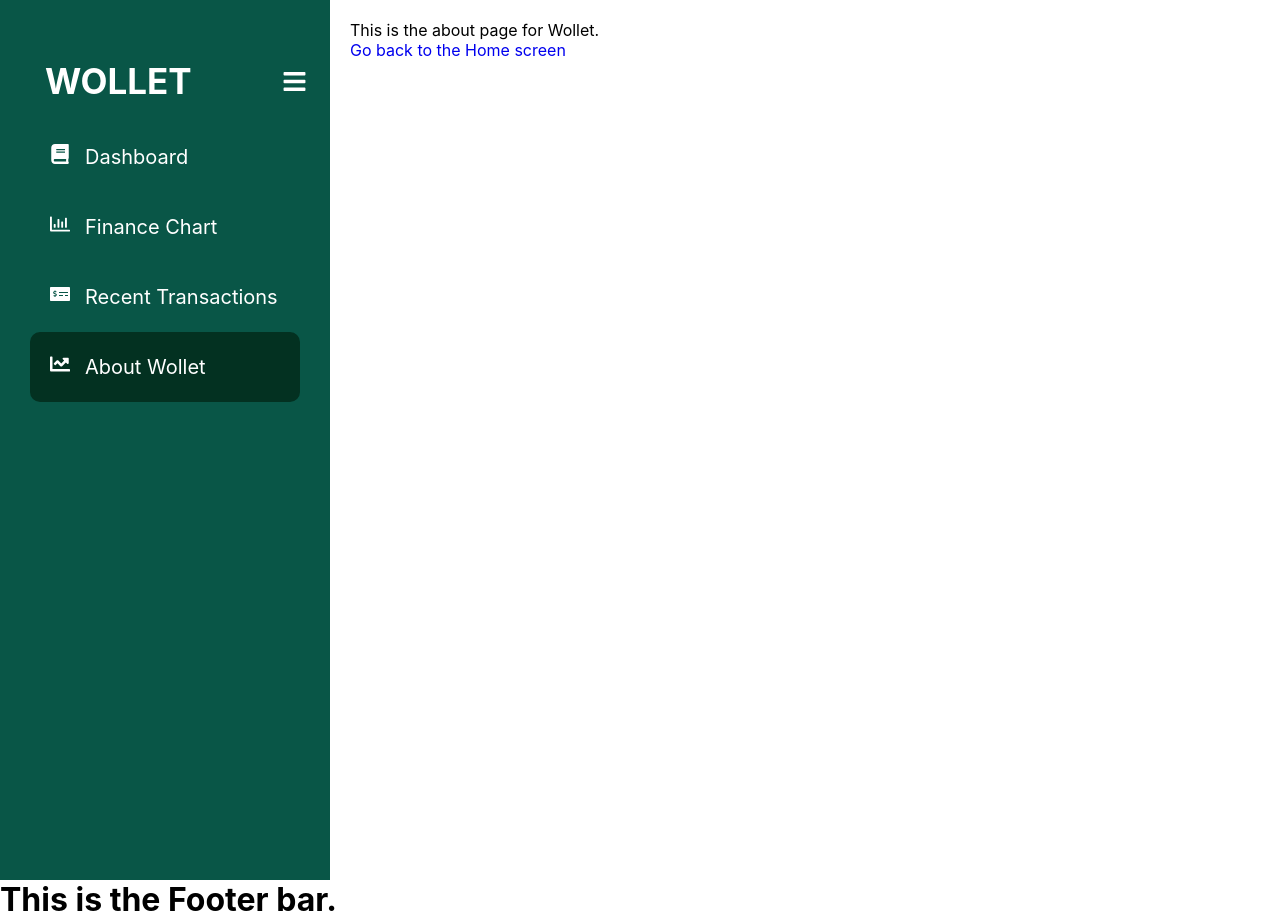
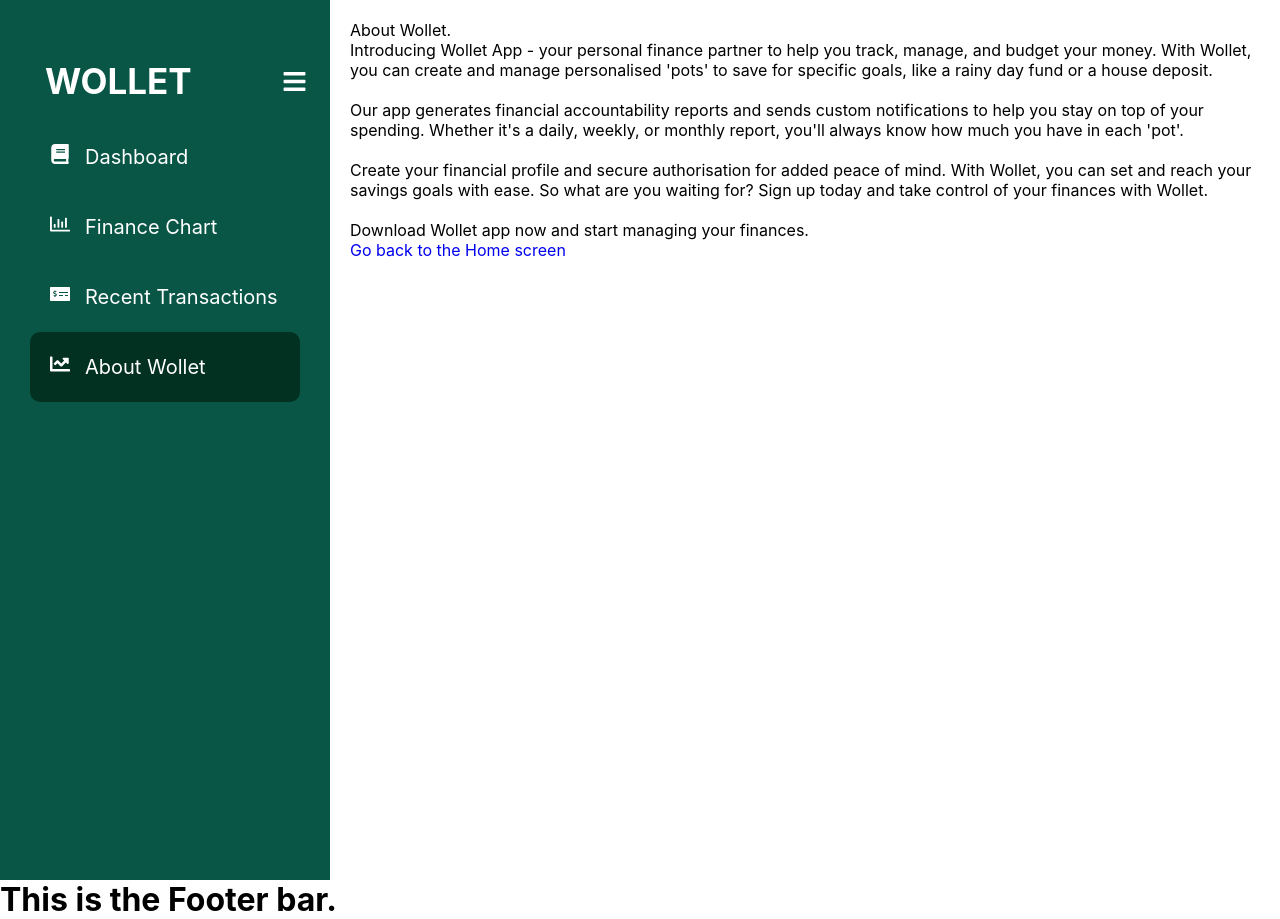
Before and after one commit to cbfacademy-course-material-taylor-2022/software-engineering-project-group-a, a React (Create React App) app in the folder client/: page /About in a window 1280 px wide. Built offline with nearby package versions, Linux system fonts and the light colour scheme.

Commit message:
about copy for app

```diff
--- a/client/package.json
+++ b/client/package.json
@@ -7,6 +7,7 @@
     "axios": "^0.25.0",
     "react": "^17.0.2",
     "react-dom": "^17.0.2",
+    "react-icons": "^4.7.1",
     "react-scripts": "^5.0.0",
     "styled-components": "^5.3.6",
     "web-vitals": "^2.1.3"
--- a/client/src/pages/About.js
+++ b/client/src/pages/About.js
@@ -3,7 +3,18 @@ import { Link } from "react-router-dom";
 function About() {
   return (
     <div>
-      This is the about page for Wollet.<br></br>
+      About Wollet.<br></br>
+      <p>Introducing Wollet App - your personal finance partner to help you track, manage, and budget your money. With Wollet, you can create and manage personalised 'pots' to save for specific goals, like a rainy day fund or a house deposit.
+      <br></br>
+      <br></br>
+Our app generates financial accountability reports and sends custom notifications to help you stay on top of your spending. Whether it's a daily, weekly, or monthly report, you'll always know how much you have in each 'pot'.
+<br></br>
+<br></br>
+Create your financial profile and secure authorisation for added peace of mind. With Wollet, you can set and reach your savings goals with ease. So what are you waiting for? Sign up today and take control of your finances with Wollet.
+<br></br>
+<br></br>
+Download Wollet app now and start managing your finances.</p>
+
       <Link to="/">Go back to the Home screen</Link>
     </div>
   );
```
